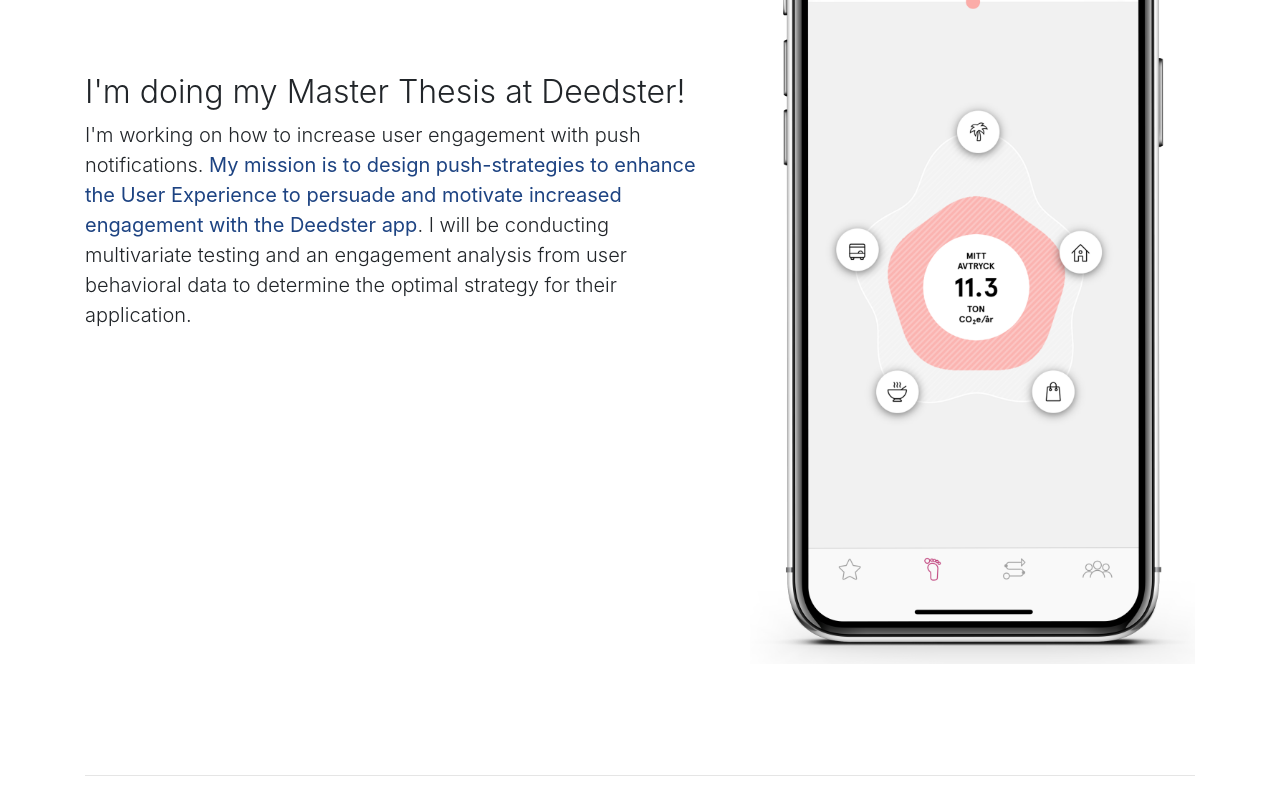
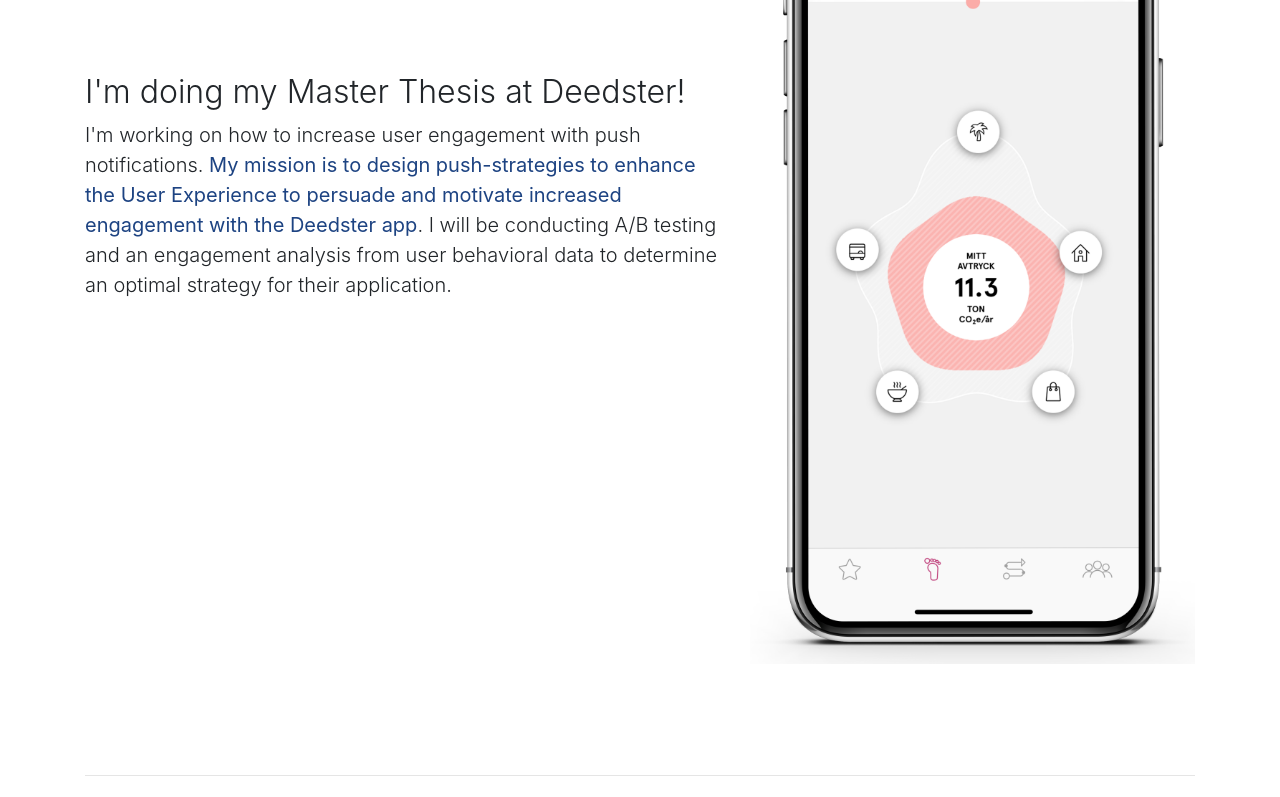
Before and after one commit to sblomk/blomkvists, a React (Create React App) app: page / in a window 1280 px wide. Shown: the part 1080-1877 px from the top of the page. Built offline with nearby package versions, Linux system fonts and the light colour scheme.

Commit message:
conent update

```diff
--- a/src/components/AboutMe.jsx
+++ b/src/components/AboutMe.jsx
@@ -31,20 +31,20 @@
                         <h4 className="font-weight-normal">UX methods</h4>
                         <p className="lead">
                             Interviews<br/>
-                            Cognitive Walkthrough<br/>
+                            Cognitive walkthrough<br/>
                             Surveys<br/>
                             Contextual inquiry<br/>
                             Competitive analysis<br/>
                             Personas<br/>
                             Scenarios<br/>
-                            Experience Mapping<br/>
-                            User Flows<br/>
+                            Experience mapping<br/>
+                            User flows<br/>
                             Wireframing<br/>
-                            Hi-fi &amp; lo-fi Prototyping<br/>
+                            Hi-fi &amp; lo-fi prototyping<br/>
                             Usability testing<br/>
                             Heuristic evaluation<br/>
                             A/B testing<br/>
-                            Multivariate Testing<br/>
+                            Multivariate testing<br/>
                         </p>
                     </div>
                     <div className="skillText col-md-4">
--- a/src/components/CurrentWork.jsx
+++ b/src/components/CurrentWork.jsx
@@ -18,8 +18,8 @@
                         <h2 className="featurette-heading font-weight-light">I'm doing my Master Thesis at Deedster!</h2>
                         <p className="lead"> I'm working on how to increase user engagement with push notifications.<span className="blue font-weight-bolder"> My mission is to design
                         push-strategies to enhance the User Experience to persuade and motivate increased engagement with the Deedster app</span>.
-                        I will be conducting multivariate testing and an engagement analysis from user behavioral data
-                        to determine the optimal strategy for their application.</p>
+                        I will be conducting A/B testing and an engagement analysis from user behavioral data
+                        to determine an optimal strategy for their application.</p>
                     </div>
                     <div className="col-md-5">
                     <img className="deedster d-block w-100" src={deedster} alt=""></img>
```
